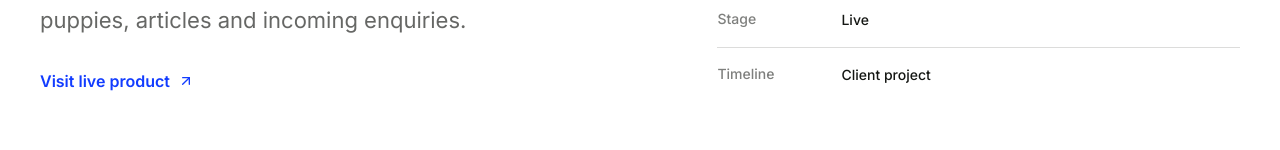
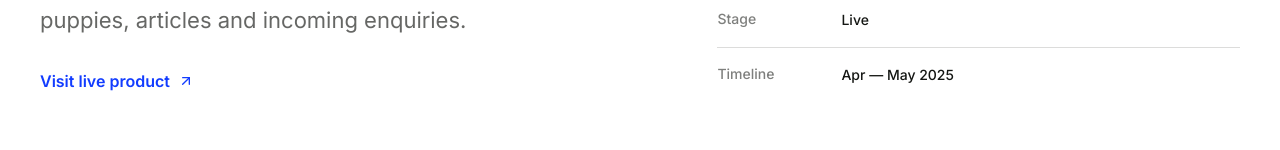
Before and after one commit to gizelo/gizelo-dev, a Next.js app: page /work/chocolatin-labs in a window 1280 px wide. Shown: the part 398-548 px from the top of the page. Built offline with nearby package versions, Linux system fonts and the light colour scheme.

Commit message:
fix: correct case study timelines

```diff
--- a/src/constants.ts
+++ b/src/constants.ts
@@ -165,7 +165,7 @@ export const caseStudies: CaseStudy[] = [
     role: "Independent Product Builder",
     scope: "Strategy · UX · Design · Copy · Engineering",
     stage: "Live",
-    timeline: "Launched Jul 2026",
+    timeline: "Built in one month · Launched Jul 2026",
     website: "https://www.houseofsmile.de/",
     ownershipLabel: "Self-initiated and delivered end-to-end",
     context: [
@@ -233,7 +233,7 @@ export const caseStudies: CaseStudy[] = [
     role: "Product Engineer",
     scope: "Architecture · CMS · Frontend · Mobile UX",
     stage: "Live",
-    timeline: "Client project",
+    timeline: "Apr — May 2025",
     website: "https://www.chocolatinlabs.com/",
     ownershipLabel: "Built collaboratively with a designer",
     context: [
```
